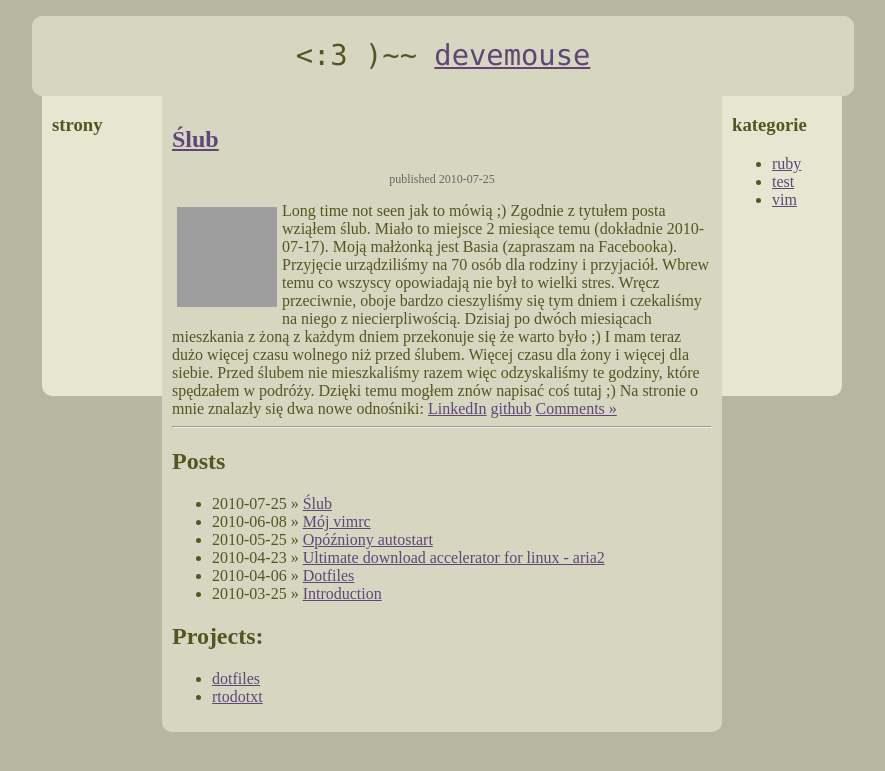
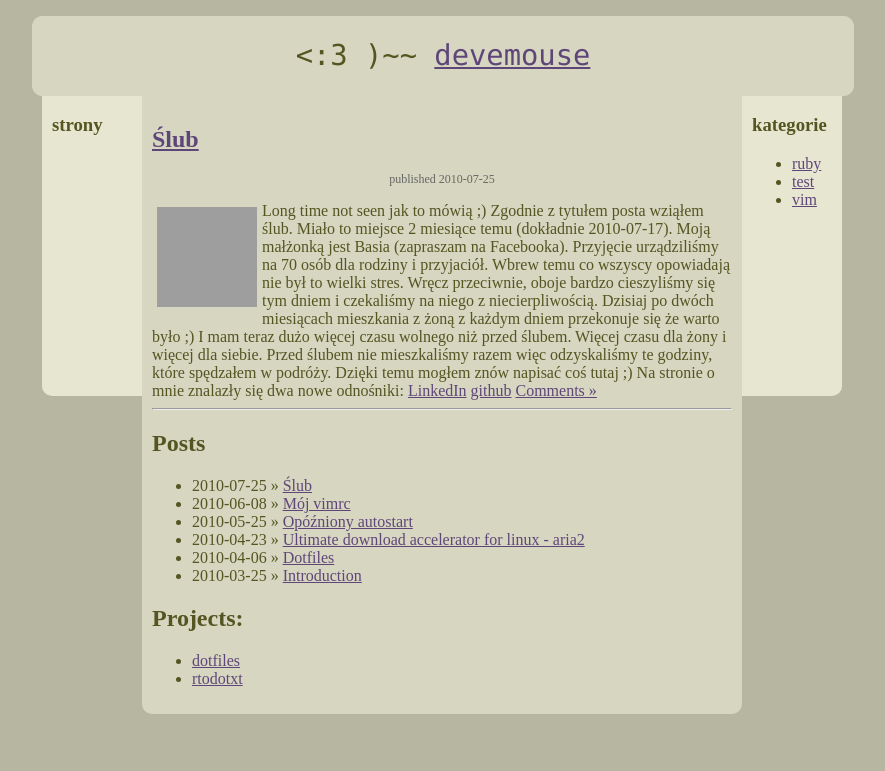
Before and after one commit to devemouse/devemouse.github.com, a Jekyll site: the page built from index.html, in a window 1280 px wide. Shown: the top 771 px of the page, without its empty margins (198-1083 px from the left). Built offline with Jekyll 4.4.1, drawn with Linux system fonts in a browser that asks for light colours; Markdown is read by kramdown in place of the engine named in the settings; grey boxes are pictures that could not be loaded.

Commit message:
blog is now a bit wider

```diff
--- a/css/default.css
+++ b/css/default.css
@@ -52,7 +52,7 @@ img.thumb {
 }
 
 .container .left,.right {
-   width:100px;
+   width:80px;
    background: #E6E6D1;
    padding-left:10px;
    padding-right:10px;
@@ -69,7 +69,7 @@ img.thumb {
 
 .container .center {
    background: #D6D6C1;
-   width:540px;
+   width:580px;
    padding:10px;
    border-bottom-right-radius: 10px;
    border-bottom-left-radius: 10px;
```
